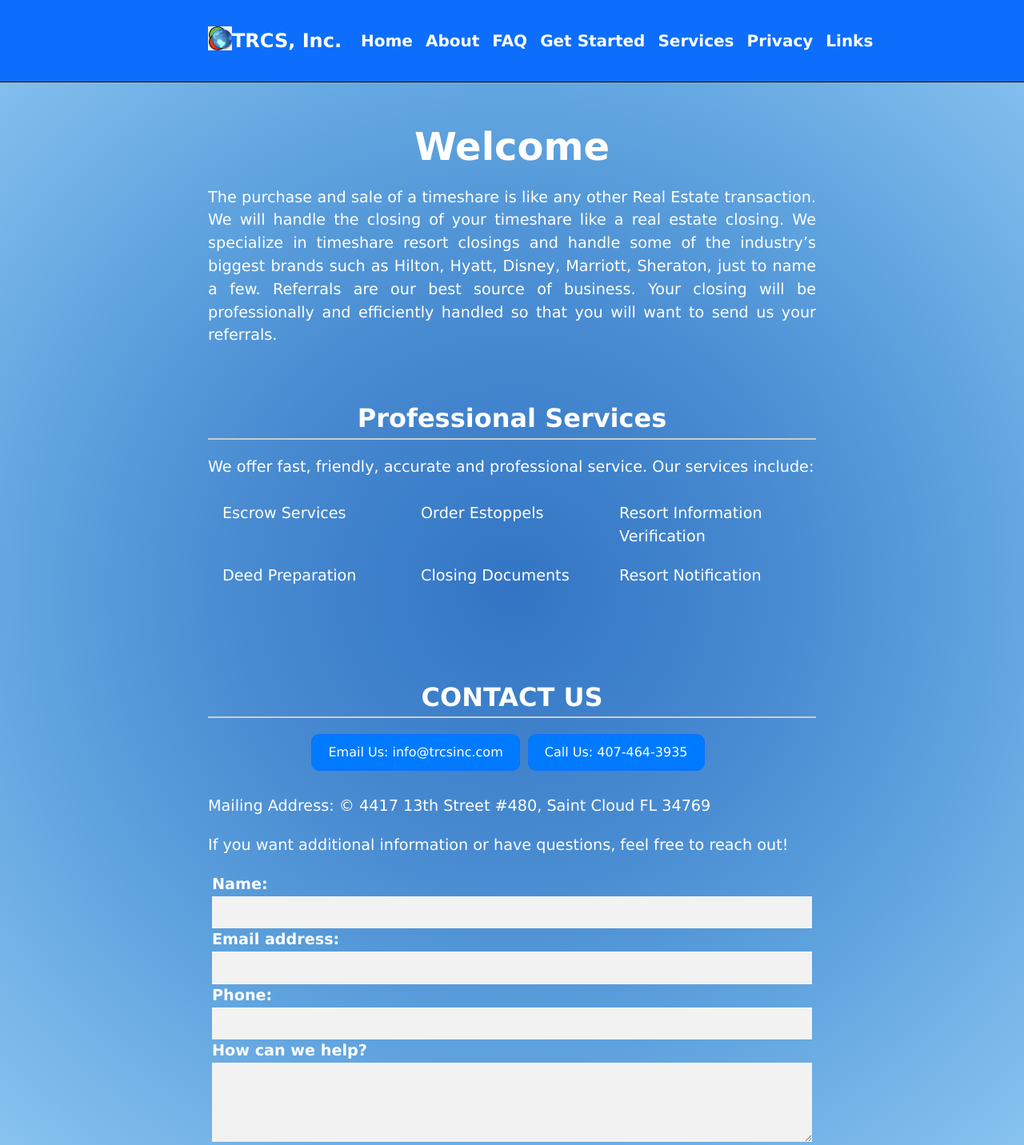
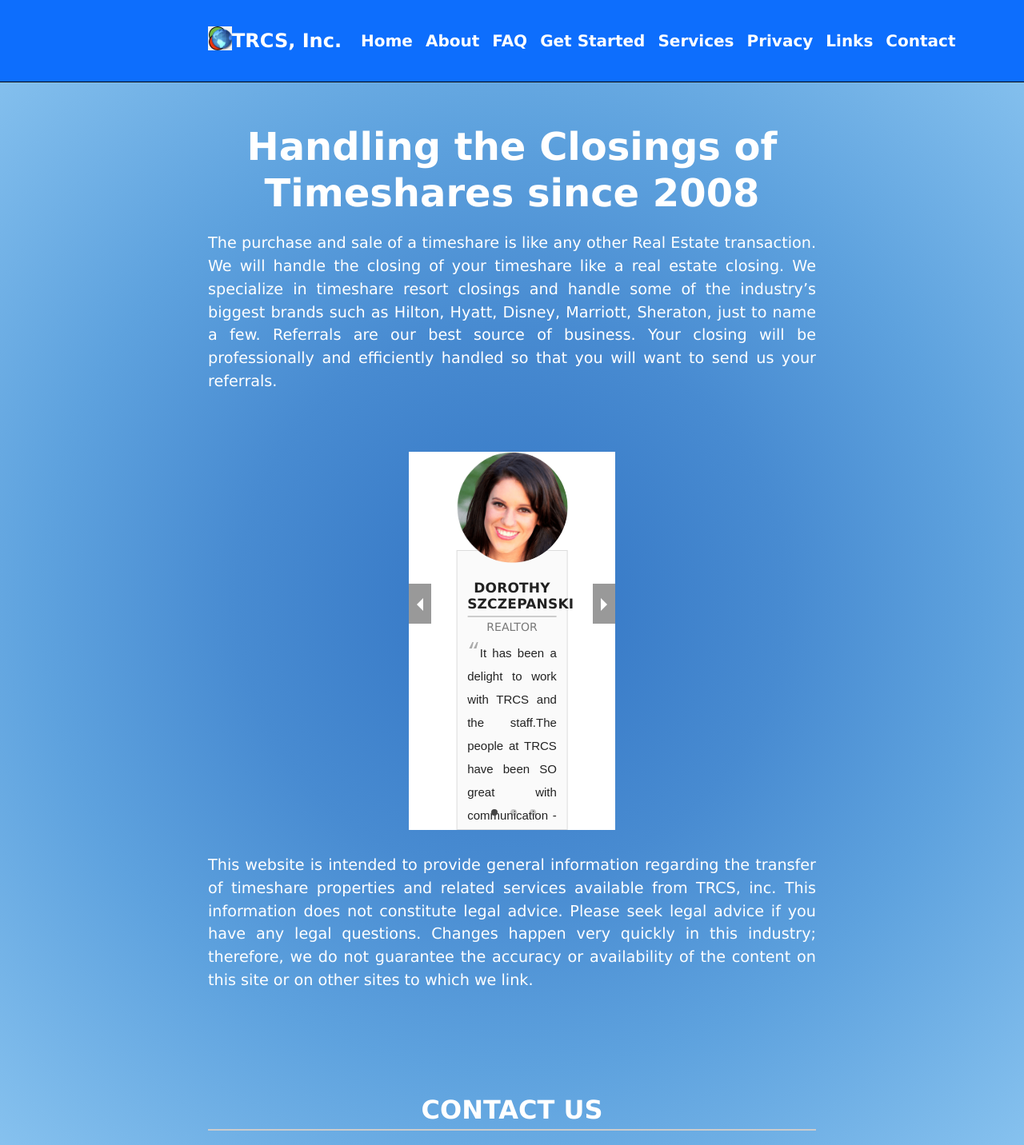
Before and after one commit to N3tRunn3rr/TRCS, a React (Create React App) app: page / in a window 1280 px wide. Shown: the top 1432 px of the page at 80% size. Built offline with nearby package versions, Linux system fonts and the light colour scheme.

Commit message:
made some adjustments

```diff
--- a/src/App.js
+++ b/src/App.js
@@ -9,6 +9,7 @@
 import Services from './components/Services/Services';
 import Navbar from './components/Navbar';
 import Footer from './components/Footer';
+import Contact from './components/Contact/contact';
 
 function App() {
   return (
@@ -26,6 +27,7 @@
       <Route path="/about" element={<About />} />
       <Route path="/privacy" element={<Privacy />} />
       <Route path="/links" element={<Links />} />
+      <Route path="/contact" element={<Contact />} />
     </Routes>
     <Footer/>
   </>
--- /dev/null
+++ b/src/Components/Contact/contact.js
@@ -0,0 +1,32 @@
+import { Container } from 'react-bootstrap';
+
+const Contact = () => {
+    return (
+        <div>
+        <Container className="text-center mt-5">
+            <div className='contact-info'>
+              <h3>CONTACT US</h3>
+              <a href='mailto:info@trcsinc.com'><button className='btn btn-primary contact-btn'>Email Us: info@trcsinc.com</button></a>
+              <a href='tel:407-464-3935'><button className='btn btn-primary contact-btn'>Call Us: 407-464-3935</button></a>
+            </div>
+            <br></br>
+            <p> Mailing Address: &copy; 4417 13th Street #480, Saint Cloud FL 34769 </p>
+            <p>If you want additional information or have questions, feel free to reach out! </p>
+            <form>
+              <div className="form-group">
+                <label for="exampleFormControlInput1">Name:</label>
+                <input type="name" className="form-control" id="exampleFormControlInput1" placeholder="" />
+                <label for="exampleFormControlInput1">Email address:</label>
+                <input type="email" className="form-control" id="exampleFormControlInput1" placeholder="" />
+                <label for="exampleFormControlInput1">Phone:</label>
+                <input type="phone" className="form-control" id="exampleFormControlInput1" placeholder="" />
+                <label for="exampleFormControlTextarea1">How can we help?</label>
+                <textarea className="form-control" id="exampleFormControlTextarea1" rows="3"></textarea>
+              </div>
+            </form>
+          </Container>
+        </div>
+      );
+    };
+
+export default Contact;
--- a/src/Components/Footer.js
+++ b/src/Components/Footer.js
@@ -9,21 +9,6 @@
           <a href='mailto:info@trcsinc.com'><button className='btn btn-primary contact-btn'>Email Us: info@trcsinc.com</button></a>
           <a href='tel:407-464-3935'><button className='btn btn-primary contact-btn'>Call Us: 407-464-3935</button></a>
         </div>
-        <br></br>
-        <p> Mailing Address: &copy; 4417 13th Street #480, Saint Cloud FL 34769 </p>
-        <p>If you want additional information or have questions, feel free to reach out! </p>
-        <form>
-          <div className="form-group">
-            <label for="exampleFormControlInput1">Name:</label>
-            <input type="name" className="form-control" id="exampleFormControlInput1" placeholder="" />
-            <label for="exampleFormControlInput1">Email address:</label>
-            <input type="email" className="form-control" id="exampleFormControlInput1" placeholder="" />
-            <label for="exampleFormControlInput1">Phone:</label>
-            <input type="phone" className="form-control" id="exampleFormControlInput1" placeholder="" />
-            <label for="exampleFormControlTextarea1">How can we help?</label>
-            <textarea className="form-control" id="exampleFormControlTextarea1" rows="3"></textarea>
-          </div>
-        </form>
       </Container>
     </div>
   );
--- a/src/Components/Home/Home.js
+++ b/src/Components/Home/Home.js
@@ -1,27 +1,19 @@
 import React from 'react';
 import '../../styles/Home.css';
+import Testimonials from '../About/Testimonials';
 
 const Home = () => {
     return (
         <div className='container'>
             <div className='homeContent'>
-                <h1>Welcome</h1>
+                <h1>Handling the Closings of Timeshares since 2008</h1>
                 <p className='welcometext'>
                 The purchase and sale of a timeshare is like any other Real Estate transaction. We will handle the closing of your timeshare like a real estate closing. We specialize in timeshare resort closings and handle some of the industry’s biggest brands such as Hilton, Hyatt, Disney, Marriott, Sheraton, just to name a few. Referrals are our best source of business. Your closing will be professionally and efficiently handled so that you will want to send us your referrals.
                 </p>
                 <br></br>
-                <h3>Professional Services</h3>
-                <p className='servicetext'>
-                We offer fast, friendly, accurate and professional service. Our services include:
-                </p>
-                <ul className='services'>
-                    <li className="servicelist">Escrow Services</li>
-                    <li className="servicelist">Order Estoppels</li>
-                    <li className="servicelist">Resort Information Verification</li>
-                    <li className="servicelist">Deed Preparation</li>
-                    <li className="servicelist">Closing Documents</li>
-                    <li className="servicelist">Resort Notification</li>
-                </ul>
+                <Testimonials />
+                <br></br>
+                <p className='disclaimer'>This website is intended to provide general information regarding the transfer of timeshare properties and related services available from TRCS, inc. This information does not constitute legal advice. Please seek legal advice if you have any legal questions. Changes happen very quickly in this industry; therefore, we do not guarantee the accuracy or availability of the content on this site or on other sites to which we link.</p>
             </div>
         </div>
     );
--- a/src/Components/Navbar.js
+++ b/src/Components/Navbar.js
@@ -40,6 +40,9 @@
             <Nav.Link as={Link} to="/links">
             Links
             </Nav.Link>
+            <Nav.Link as={Link} to="/contact">
+            Contact
+            </Nav.Link>
         </Nav>
       </Navbar.Collapse>
     </Container>
```
Also changed, not shown: src/Components/getStarted/deposit.js (added, +11 -0 lines).
